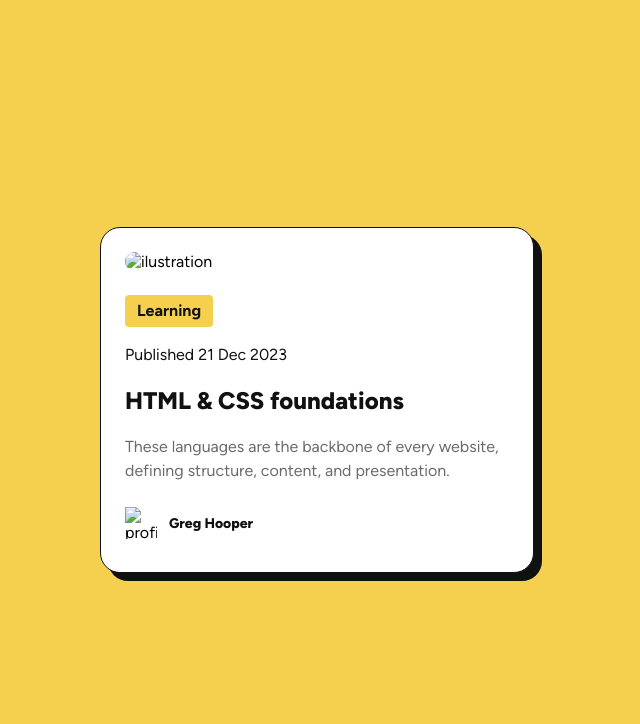
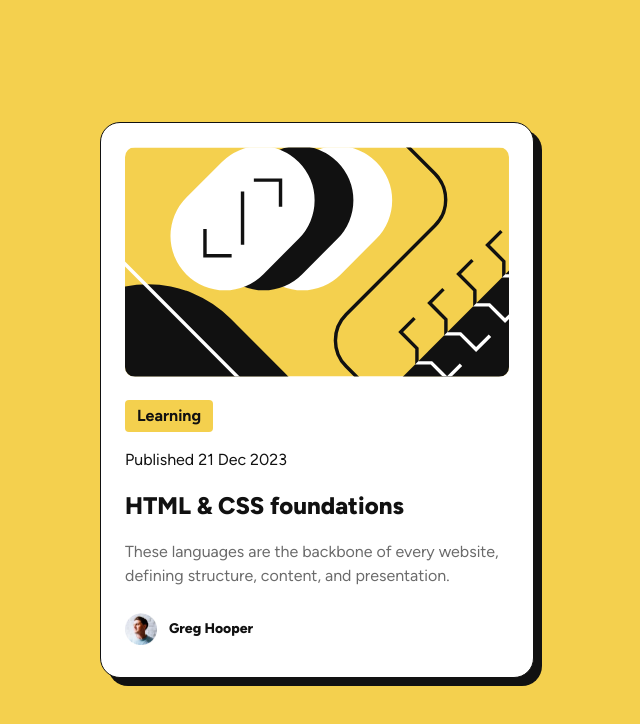
Before and after one commit to kyu-dev/blog-preview-card, a plain HTML site: page index.html in a window 1280 px wide. Shown: the whole page, without its empty margins (323-963 px from the left). Drawn offline with Linux system fonts and the light colour scheme; the site is published under a folder, as on GitHub Pages, so addresses that start at the root find nothing.

Commit message:
change image's link

```diff
--- a/index.html
+++ b/index.html
@@ -14,7 +14,7 @@
 </head>
 <body>
   <div class="container">
-    <img id="ilustration" src="/assets/images/illustration-article.svg" alt="ilustration" />
+    <img id="ilustration" src="./assets/images/illustration-article.svg" alt="ilustration" />
       <div class="meta">
 
 
@@ -27,7 +27,7 @@
         <p>These languages are the backbone of every website, defining structure, content, and presentation.</p>
       </div>
     <div id="profil">
-      <img id="profil-picture"src="/assets/images/image-avatar.webp" alt="profil picture"/>
+      <img id="profil-picture"src="./assets/images/image-avatar.webp" alt="profil picture"/>
       <p id="name">Greg Hooper</p>
     </div>
 
```
